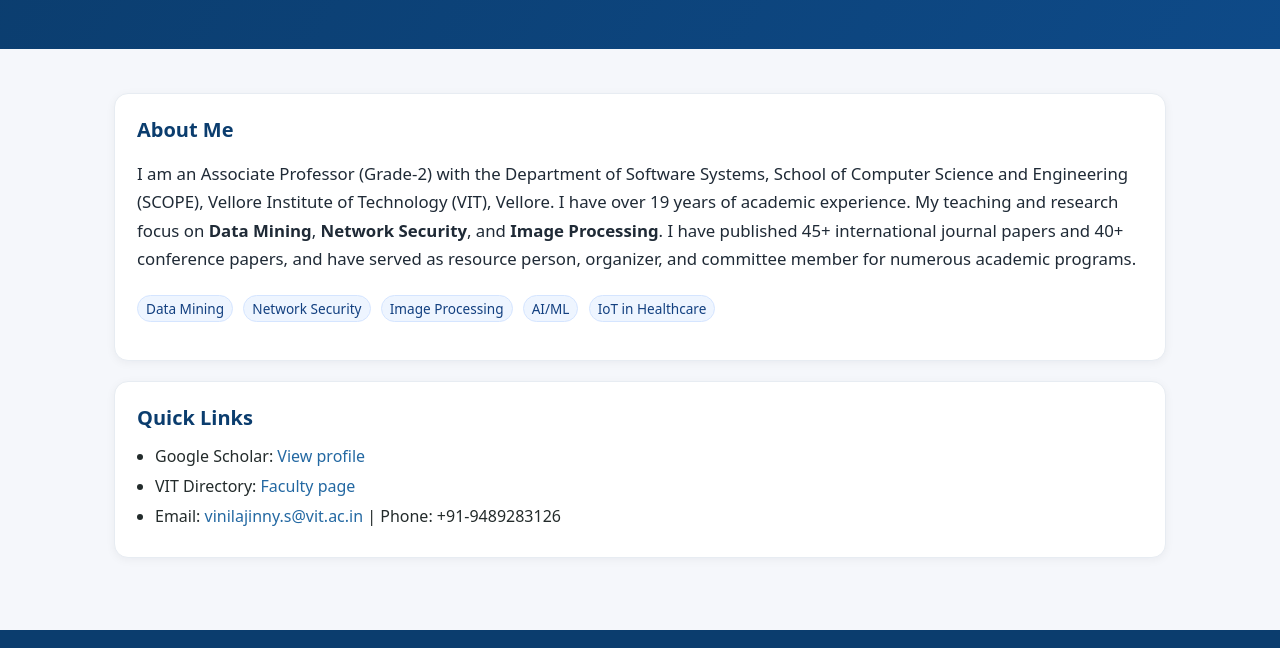
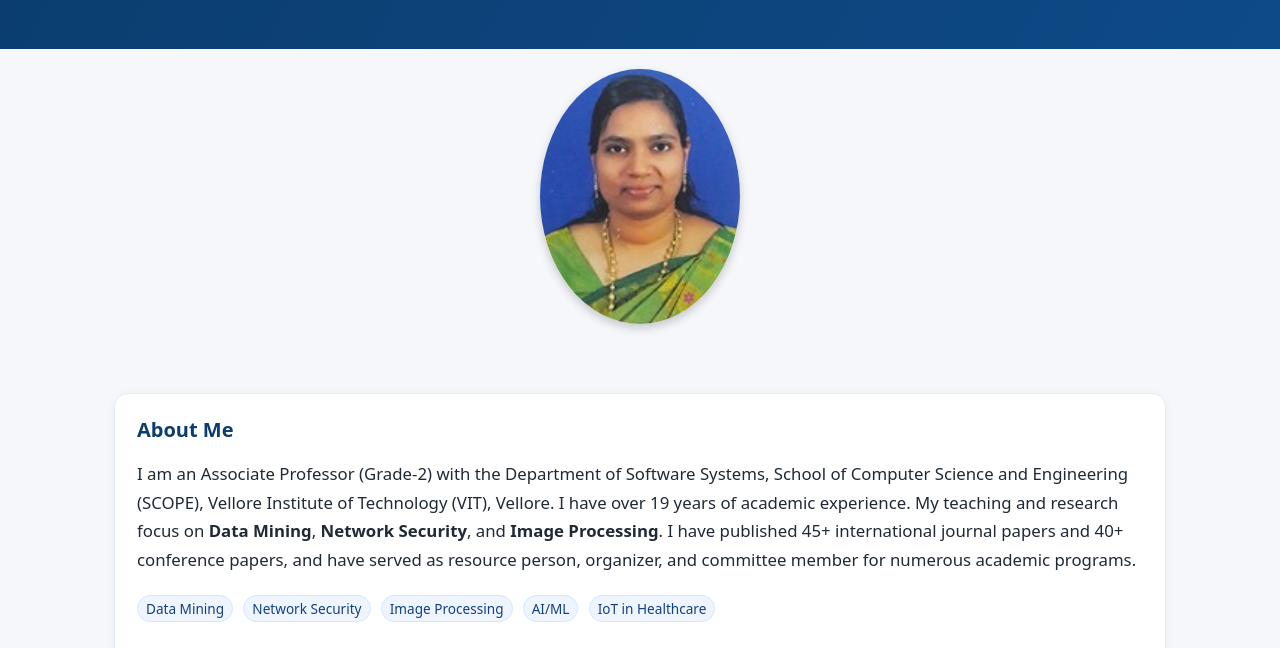
Before and after one commit to VinilaJ/vinila, a plain HTML site: page index.html in a window 1280 px wide. Shown: the part 148-796 px from the top of the page. Drawn offline with Linux system fonts and the light colour scheme.

Commit message:
Update index.html

```diff
--- a/index.html
+++ b/index.html
@@ -25,6 +25,9 @@
       </nav>
     </div>
   </header>
+<div style="text-align:center; margin:20px 0;">
+  <img src="vinila.jpg" alt="Dr. S. Vinila Jinny" style="width:200px; border-radius:50%; box-shadow:0 4px 10px rgba(0,0,0,0.2);">
+</div>
 
   <main class="container">
     <section class="section">
```
